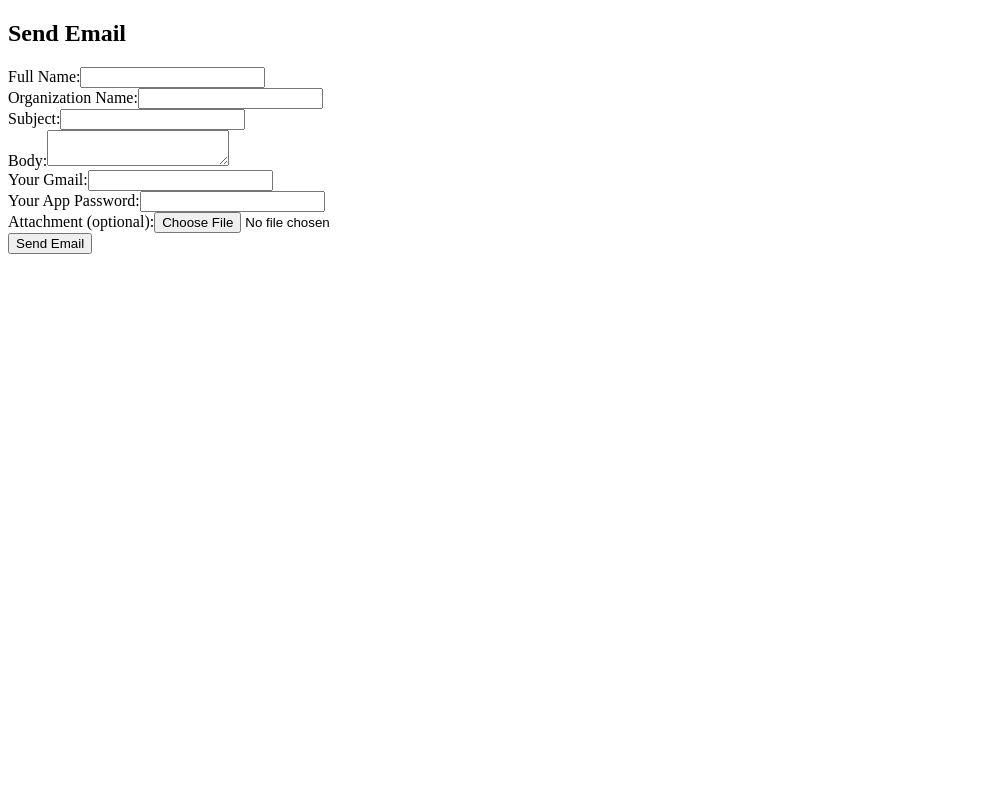
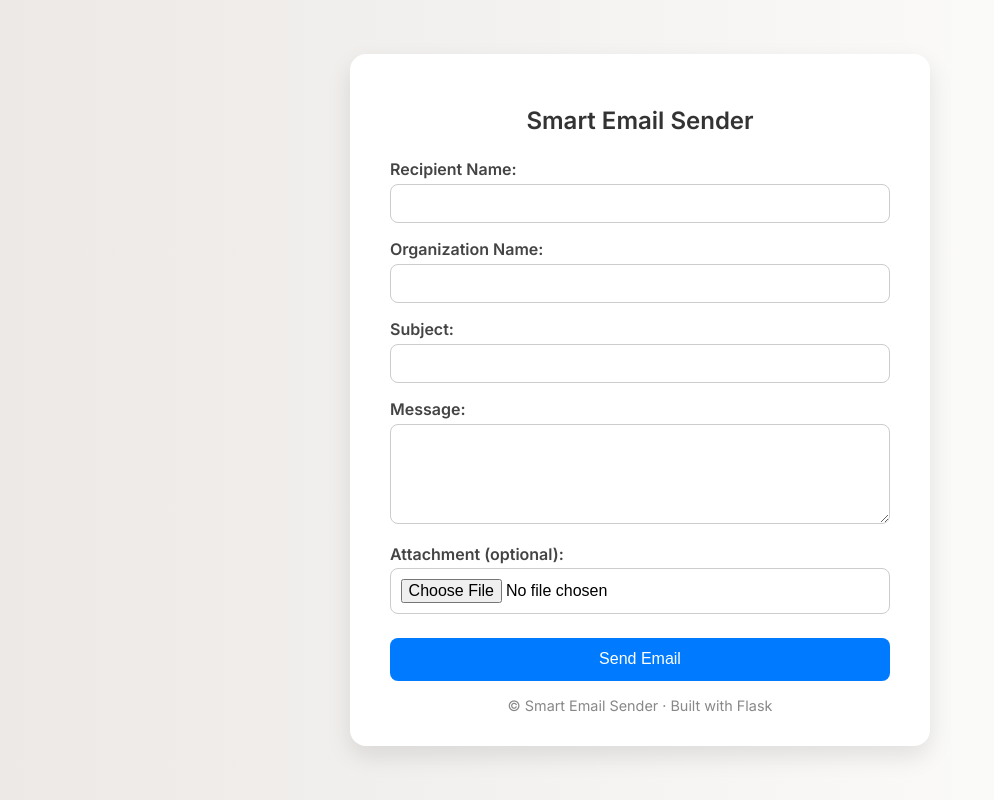
Before and after one commit to ahmadraza741/email-sender-system, a Flask app: page / in a window 1280 px wide. Shown: the whole page, without its empty margins (0-994 px from the left). Run offline with Flask 3, Linux system fonts and the light colour scheme.

Commit message:
Update form.html

```diff
--- a/templates/form.html
+++ b/templates/form.html
@@ -1,19 +1,101 @@
 <!DOCTYPE html>
-<html>
+<html lang="en">
 <head>
+    <meta charset="UTF-8">
     <title>Smart Email Sender</title>
+    <link href="https://fonts.googleapis.com/css2?family=Inter:wght@400;600&display=swap" rel="stylesheet">
+    <style>
+        body {
+            font-family: 'Inter', sans-serif;
+            background: linear-gradient(to right, #ece9e6, #ffffff);
+            display: flex;
+            justify-content: center;
+            align-items: center;
+            height: 100vh;
+            margin: 0;
+        }
+        .container {
+            background-color: #fff;
+            padding: 2rem 2.5rem;
+            border-radius: 16px;
+            box-shadow: 0 10px 25px rgba(0, 0, 0, 0.1);
+            width: 100%;
+            max-width: 500px;
+        }
+        h2 {
+            text-align: center;
+            margin-bottom: 1.5rem;
+            color: #333;
+        }
+        label {
+            display: block;
+            margin-top: 1rem;
+            margin-bottom: 0.3rem;
+            font-weight: 600;
+            color: #444;
+        }
+        input[type="text"],
+        input[type="email"],
+        textarea,
+        input[type="file"] {
+            width: 100%;
+            padding: 0.6rem;
+            border: 1px solid #ccc;
+            border-radius: 8px;
+            box-sizing: border-box;
+            font-size: 1rem;
+        }
+        textarea {
+            resize: vertical;
+            min-height: 100px;
+        }
+        input[type="submit"] {
+            margin-top: 1.5rem;
+            width: 100%;
+            padding: 0.8rem;
+            background-color: #007bff;
+            border: none;
+            color: white;
+            font-size: 1rem;
+            border-radius: 8px;
+            cursor: pointer;
+            transition: background-color 0.3s ease;
+        }
+        input[type="submit"]:hover {
+            background-color: #0056b3;
+        }
+        .footer {
+            margin-top: 1rem;
+            text-align: center;
+            font-size: 0.9rem;
+            color: #888;
+        }
+    </style>
 </head>
 <body>
-    <h2>Send Email</h2>
-    <form method="POST" enctype="multipart/form-data">
-        <label>Full Name:</label><input type="text" name="full_name"><br>
-        <label>Organization Name:</label><input type="text" name="org_name"><br>
-        <label>Subject:</label><input type="text" name="subject"><br>
-        <label>Body:</label><textarea name="body"></textarea><br>
-        <label>Your Gmail:</label><input type="email" name="from_email"><br>
-        <label>Your App Password:</label><input type="password" name="password"><br>
-        <label>Attachment (optional):</label><input type="file" name="attachment"><br>
-        <button type="submit">Send Email</button>
-    </form>
+    <div class="container">
+        <h2>Smart Email Sender</h2>
+        <form method="POST" action="/" enctype="multipart/form-data">
+            <label for="name">Recipient Name:</label>
+            <input type="text" id="name" name="name" required>
+
+            <label for="organization">Organization Name:</label>
+            <input type="text" id="organization" name="organization" required>
+
+            <label for="subject">Subject:</label>
+            <input type="text" id="subject" name="subject" required>
+
+            <label for="message">Message:</label>
+            <textarea id="message" name="message" required></textarea>
+
+            <label for="attachment">Attachment (optional):</label>
+            <input type="file" name="attachment">
+
+            <input type="submit" value="Send Email">
+        </form>
+        <div class="footer">
+            © Smart Email Sender · Built with Flask
+        </div>
+    </div>
 </body>
 </html>
```
